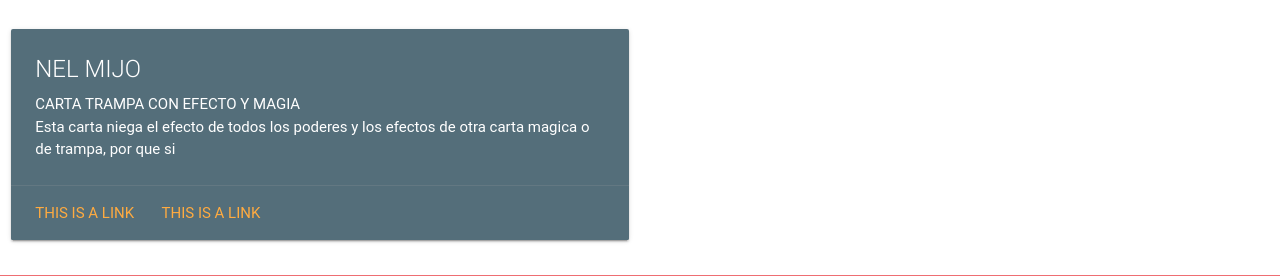
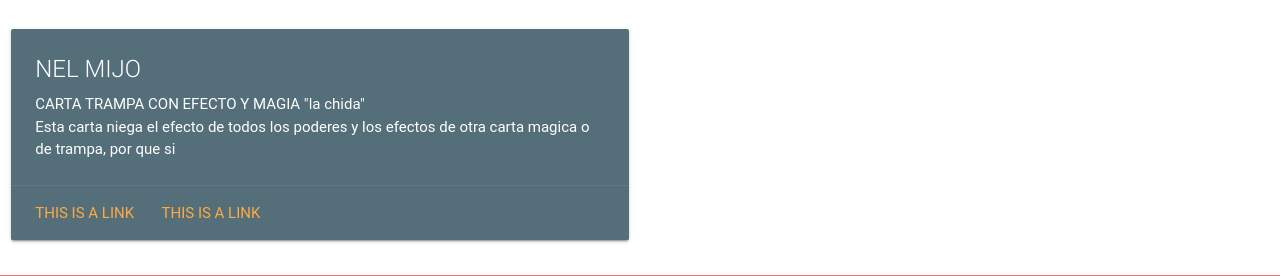
Before and after one commit to diegOoc/Practicas, a Django app: a page that uses main/templates/hola.html in a window 1280 px wide. Shown: the part 168-444 px from the top of the page. Run offline with Django 3.2, Linux system fonts and the light colour scheme; some libraries are stand-ins or nearby versions; some web fonts are replaced.

Commit message:
se modifico el nombre de la carta

```diff
--- a/main/templates/hola.html
+++ b/main/templates/hola.html
@@ -13,7 +13,7 @@ Diego
           <div class="card blue-grey darken-1">
             <div class="card-content white-text">
               <span class="card-title">		NEL MIJO	</span>
-              <p>		CARTA TRAMPA CON EFECTO Y MAGIA	</p>
+              <p>		CARTA TRAMPA CON EFECTO Y MAGIA	"la chida"</p>
               <p>
               Esta carta niega el efecto de todos los poderes
               y los efectos de otra carta magica o de
```
